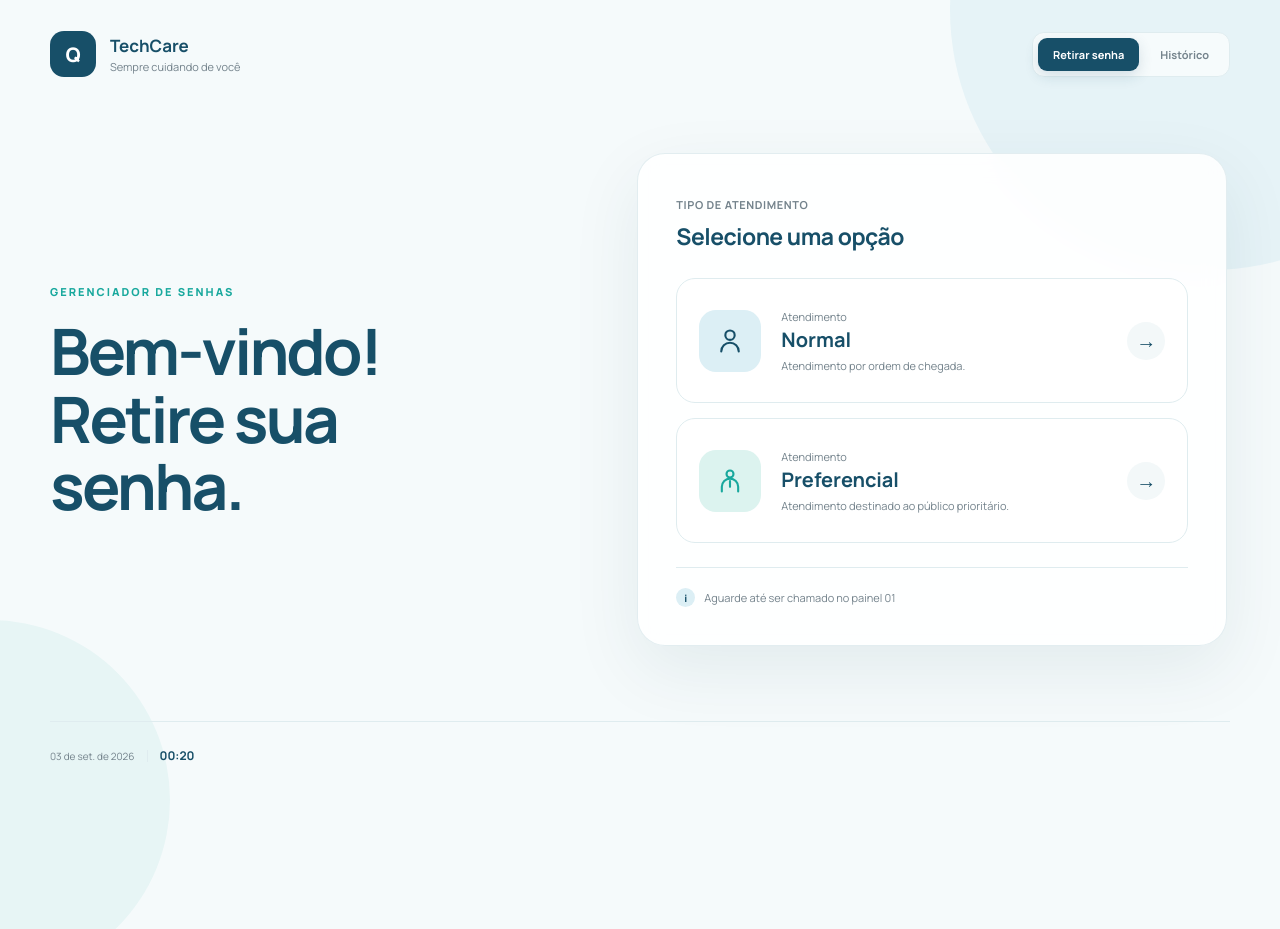
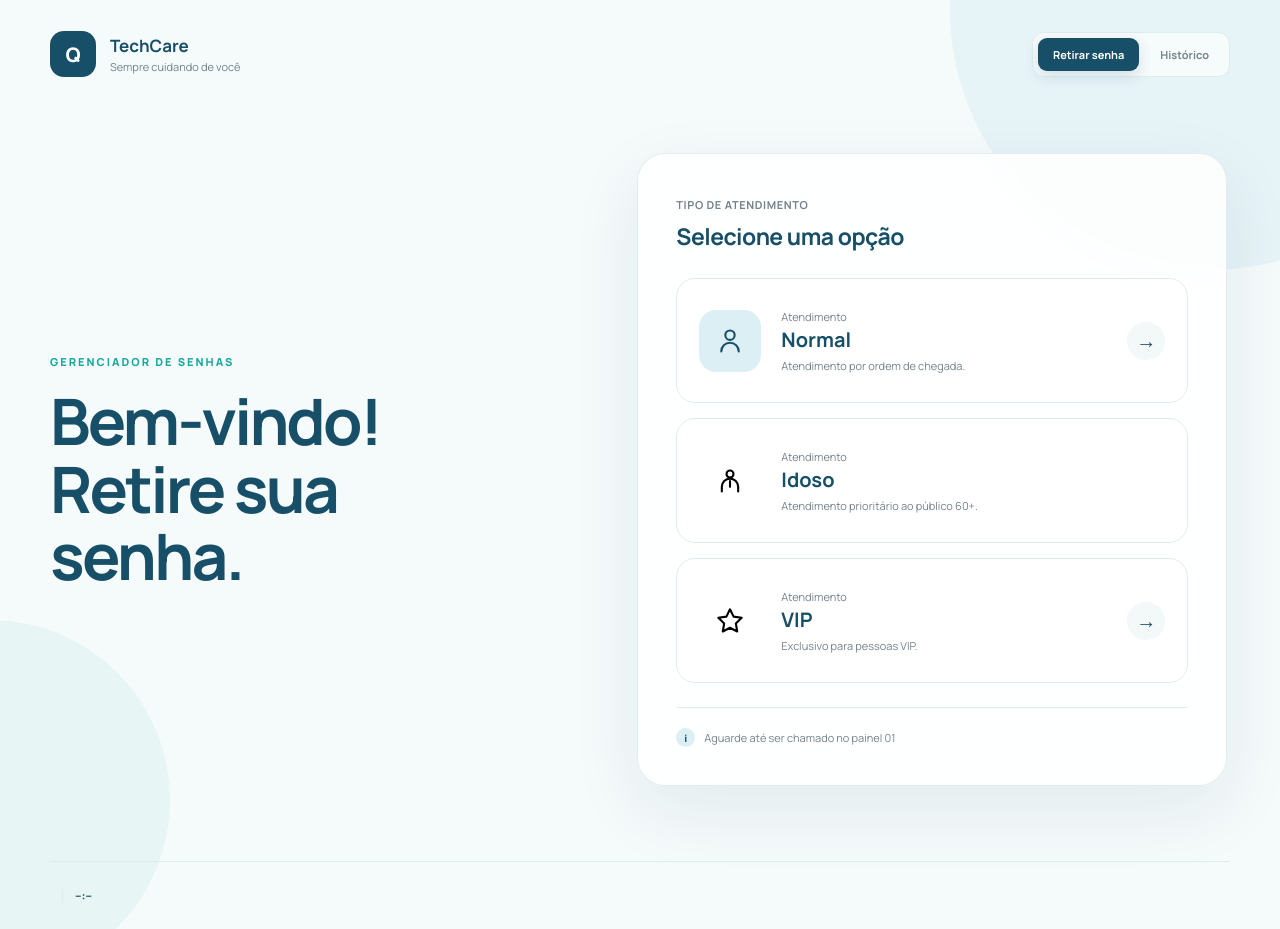
Before and after one commit to Samuel-Damaceno/gerador-de-senhas, a plain HTML site: page singleton/src/main/resources/static/index.html in a window 1280 px wide. Before the commit the page ends 800 px from the top, so only its background shows below. Drawn offline with nearby package versions, Linux system fonts and the light colour scheme; no server answers.

Commit message:
atualização HTML para inserção do botão vip

```diff
--- a/singleton/src/main/resources/static/index.html
+++ b/singleton/src/main/resources/static/index.html
@@ -205,15 +205,15 @@
 
 
 
-                        <!-- PREFERENCIAL -->
+                        <!-- IDOSO -->
 
                         <button
                             class="service-card"
-                            id="btnPreferencial"
+                            id="btnIdoso"
                             type="button"
                         >
 
-                            <div class="service-icon preferential-icon">
+                            <div class="service-icon Idoso-icon">
 
                                 <svg
                                     viewBox="0 0 24 24"
@@ -250,14 +250,57 @@
                                 </span>
 
                                 <strong>
-                                    Preferencial
+                                    Idoso
                                 </strong>
 
                                 <p>
-                                    Atendimento destinado ao público prioritário.
+                                    Atendimento prioritário ao público 60+.
                                 </p>
 
                             </div>
+
+                         <!-- VIP -->
+
+                        <button
+                            class="service-card"
+                            id="btnVip"
+                            type="button"
+                        >
+
+                            <div class="service-icon Vip-icon">
+
+                                <svg
+                                    viewBox="0 0 24 24"
+                                    fill="none"
+                                    stroke="currentColor"
+                                    stroke-width="1.8"
+                                    stroke-linecap="round"
+                                    stroke-linejoin="round"
+                                >
+
+                                    <polygon points="12 2 15.09 8.26 22 9.27 17 14.14 18.18 21.02 12 17.77 5.82 21.02 7 14.14 2 9.27 8.91 8.26 12 2" />
+
+                                </svg>
+
+                            </div>
+
+
+                            <div class="service-content">
+
+                                <span>
+                                    Atendimento
+                                </span>
+
+                                <strong>
+                                    VIP
+                                </strong>
+
+                                <p>
+                                    Exclusivo para pessoas VIP.
+                                </p>
+
+                            </div>
+
 
 
                             <div class="service-arrow">
```
